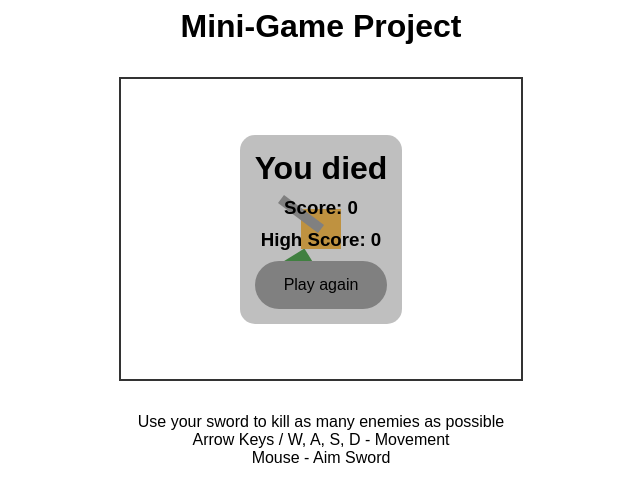
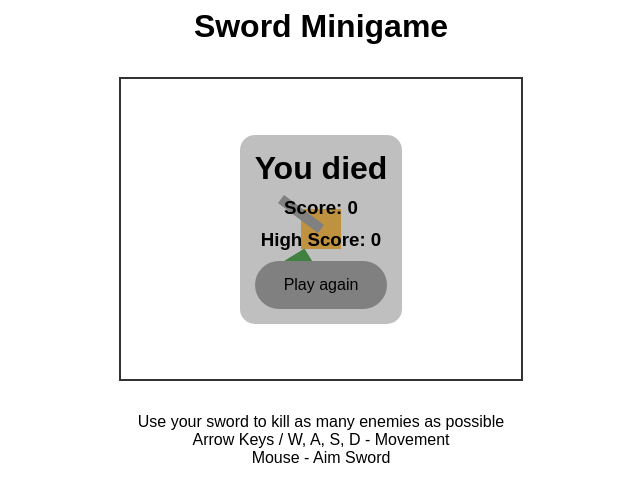
Before and after one commit to jevenshirrell/minigame, a plain HTML site: page index.html in a window 1280 px wide. Shown: the whole page, without its empty margins (319-959 px from the left). Drawn offline with Linux system fonts and the light colour scheme.

Commit message:
Update index.html

```diff
--- a/index.html
+++ b/index.html
@@ -2,7 +2,7 @@
 <html lang="en">
 <head>
   <meta charset="UTF-8" />
-  <title>Mini-Game Template </title>
+  <title>Sword Minigame</title>
   <style>
     body {
       font-family: Arial, sans-serif;
@@ -89,7 +89,7 @@
   </style>
 </head>
 <body>
-  <h1>Mini-Game Project</h1>
+  <h1>Sword Minigame</h1>
 
   <div id="gameArea">
     <h3 id="score">Score: </h3>
```
